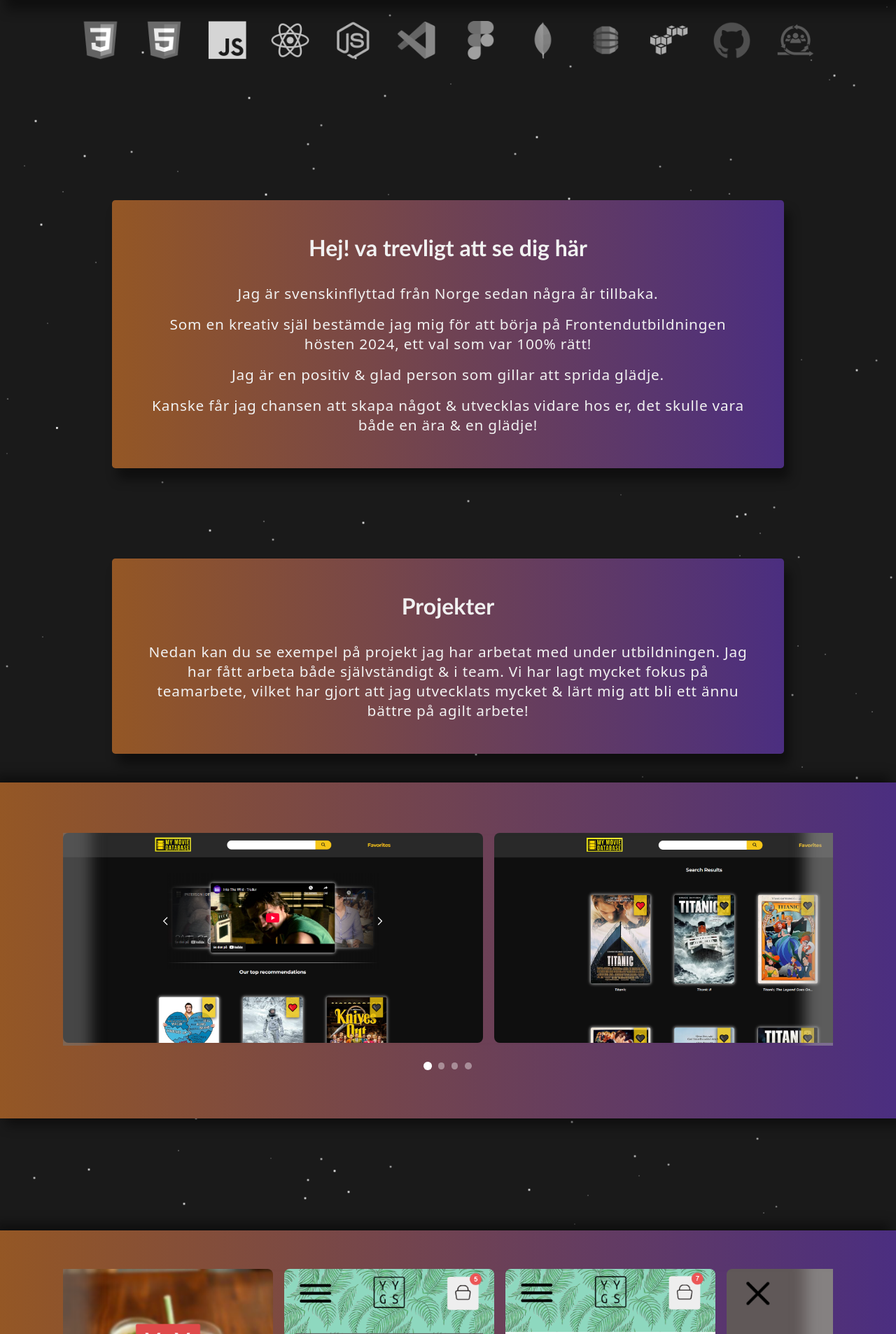
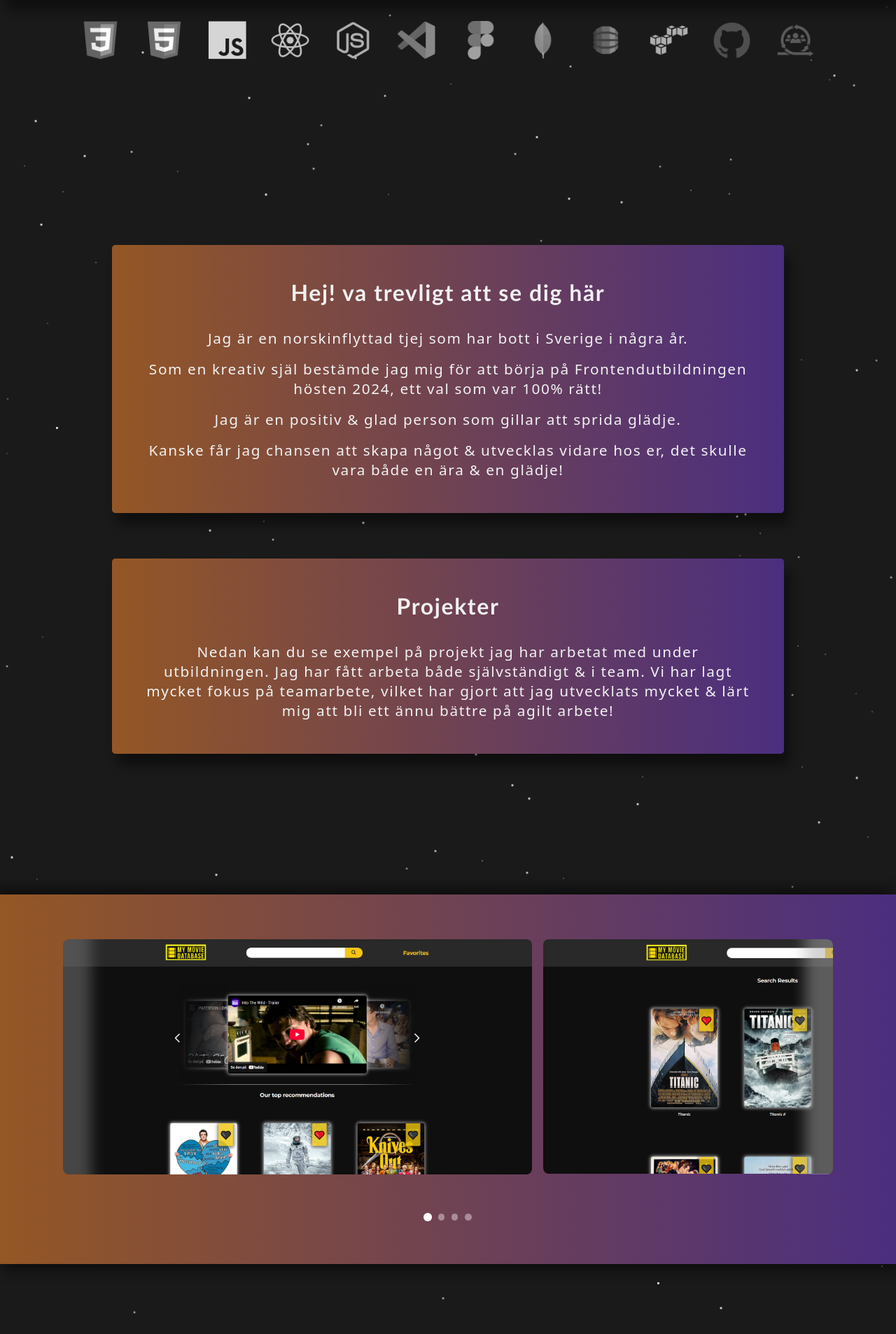
Before and after one commit to Welene/Portfolio, a React (Vite) app: page / in a window 1280 px wide. Shown: the part 722-2628 px from the top of the page at 70% size. Built offline with nearby package versions, Linux system fonts and the light colour scheme.

Commit message:
fixed minor CSS details

```diff
--- a/src/components/Article.css
+++ b/src/components/Article.css
@@ -30,5 +30,4 @@
 		sans-serif;
 	font-size: 1.3rem;
 	color: rgb(241, 241, 241);
-	letter-spacing: 0.05rem;
 }
--- a/src/components/EmblaCarousel.css
+++ b/src/components/EmblaCarousel.css
@@ -5,7 +5,7 @@
 	display: flex;
 }
 .embla__slide {
-	flex: 0 0 100%;
+	flex: 0 0 auto;
 	min-width: 0;
 }
 
@@ -27,5 +27,6 @@
 .embla__slide-img {
 	max-width: 100%;
 	max-height: 100%;
-	object-fit: contain; /* keeps aspect ratio */
+	object-fit: contain;
+	display: block;
 }
--- a/src/components/Main.jsx
+++ b/src/components/Main.jsx
@@ -4,16 +4,13 @@ import IconContainer from './IconContainer';
 import Email from '../assets/contact/email.png';
 import Instagram from '../assets/contact/instagram.png';
 import Linkedin from '../assets/contact/linkedin.png';
-import Phone from '../assets/contact/smartphone.png';
 
 import gitIcon from '../assets/icons/github.png';
 import Photo from '../assets/icons/photo.png';
 import Draw from '../assets/icons/draw.png';
 
 import { EmblaCarousel } from './EmblaCarousel';
-import Article from './Article';
 
-// Import all camera photos
 import photo1 from '../assets/photos/1.jpg';
 import photo2 from '../assets/photos/2.jpg';
 import photo3 from '../assets/photos/3.jpg';
@@ -21,7 +18,6 @@ import photo11 from '../assets/photos/11.jpg';
 import photo6 from '../assets/photos/6.jpg';
 import photo7 from '../assets/photos/7.jpg';
 
-// Import all project photos (phone)
 import project1 from '../assets/projects/1.png';
 import project2 from '../assets/projects/2.png';
 import project3 from '../assets/projects/3.png';
@@ -30,7 +26,6 @@ import project5 from '../assets/projects/5.png';
 import project6 from '../assets/projects/6.png';
 import project1a from '../assets/projects/1a.png';
 
-// Import all project photos (desktop)
 import projectA from '../assets/projects/a.png';
 import projectB from '../assets/projects/b.png';
 import projectC from '../assets/projects/c.png';
@@ -38,7 +33,6 @@ import projectD from '../assets/projects/d.png';
 
 const Spacer = ({ height = '1rem' }) => <div style={{ height }} />;
 
-// Arrays using imports
 const cameraPhotos = [photo1, photo2, photo3, photo11, photo6, photo7];
 
 const projectPhotosPhone = [
@@ -66,8 +60,8 @@ function Main() {
 						title="Hej! va trevligt att se dig här"
 						text={
 							<>
-								Jag är svenskinflyttad från Norge sedan några år
-								tillbaka.
+								Jag är en norskinflyttad tjej som har bott i
+								Sverige i några år.
 								<Spacer height="1rem" />
 								Som en kreativ själ bestämde jag mig för att
 								börja på Frontendutbildningen hösten 2024, ett
@@ -117,9 +111,6 @@ function Main() {
 					<section className="other-section">
 						<article className="other-section__content">
 							<h3 className="other-section__heading">Annat</h3>
-							<p className="other-section__txt">
-								Kolla mina andra projekt:
-							</p>
 						</article>
 
 						<figure className="icon-container__other">
@@ -176,7 +167,7 @@ function Main() {
 								Kontakt
 							</h3>
 							<p className="contact-section__txt">
-								Hör gärna av dig till mig!
+								Hör gärna av dig till mig:
 							</p>
 						</article>
 
--- a/src/index.css
+++ b/src/index.css
@@ -6,6 +6,7 @@
 
 body {
 	background-color: rgb(26, 26, 26);
+	letter-spacing: 0.1rem;
 }
 
 .intro_screen__title {
@@ -44,7 +45,7 @@ body {
 		width: 0;
 	}
 	to {
-		width: 26ch;
+		width: 27ch;
 	}
 }
 
@@ -152,11 +153,14 @@ main {
 
 .embla {
 	max-width: 1100px;
+	border-radius: 0.5rem;
 }
 
 .embla__viewport {
 	position: relative;
 	overflow: hidden;
+	border-radius: 0.5rem;
+	margin-bottom: 3rem;
 }
 
 .embla__viewport:before {
@@ -165,20 +169,15 @@ main {
 	position: absolute;
 	inset: 0;
 	pointer-events: none;
-
+	border-radius: 0.3rem;
 	box-shadow: inset 60px 0 20px -20px rgba(114, 114, 114, 0.562),
 		inset -60px 0 20px -20px rgba(170, 170, 170, 0.5);
 }
 
-#group-1 {
-	gap: 2;
-}
-
 #group-1 > .top_layer {
-	margin-top: 18rem;
+	margin-top: 22rem;
 	display: flex;
 	flex-direction: column;
-	gap: 2rem;
 }
 
 #group-2 {
@@ -190,12 +189,12 @@ main {
 	box-shadow: 8px 10px 16px hsla(0, 0%, 0%, 0.445),
 		-8px -10px 16px hsla(0, 0%, 0%, 0.445);
 	display: flex;
-	margin-top: 20rem;
+	margin-top: 30rem;
 	justify-content: center;
 	align-items: center;
 	padding: 1.6rem;
 	padding-bottom: 1rem;
-	height: 30rem;
+	height: 33rem;
 	width: 100%;
 	background: linear-gradient(to right, #c76617ad, #6439b3a6);
 	background: linear-gradient(to right, #945725, #4b2e80);
@@ -205,9 +204,9 @@ main {
 	background-color: rgb(5, 5, 5);
 	box-shadow: 8px 10px 16px hsla(0, 0%, 0%, 0.445),
 		-8px -10px 16px hsla(0, 0%, 0%, 0.445);
-	margin-top: 60rem;
+	margin-top: 75rem;
 	display: flex;
-	height: 50rem;
+	height: 52rem;
 	justify-content: center;
 	align-items: center;
 	padding: 1.6rem;
@@ -218,7 +217,7 @@ main {
 }
 
 .mid_layer--over .embla__slide {
-	max-width: 600px;
+	max-width: 670px;
 	height: 100%;
 }
 
@@ -232,7 +231,7 @@ main {
 }
 
 #group-3 {
-	margin-top: 50rem;
+	margin-top: 50.5rem;
 }
 
 #group-3 img {
@@ -250,57 +249,6 @@ main {
 	min-height: 700px;
 }
 
-.contact-section {
-	box-shadow: 8px 16px 16px hsla(0, 0%, 0%, 0.445);
-	background-color: rgba(169, 115, 182, 0.6);
-	border-radius: 0.3rem;
-	display: flex;
-	flex-direction: column;
-	align-items: center;
-	justify-content: center;
-	text-align: center;
-	min-width: 60rem;
-	min-height: 18rem;
-	gap: 4rem;
-	background: linear-gradient(to right, #c76617ad, #6439b3a6);
-	background: linear-gradient(to right, #945725, #4b2e80);
-}
-
-.contact-section__heading {
-	font-family: 'Gill Sans', 'Gill Sans MT', Calibri, 'Trebuchet MS',
-		sans-serif;
-	font-size: 2rem;
-	font-style: bold;
-	color: rgb(241, 241, 241);
-}
-
-.contact-section__txt {
-	font-family: system-ui, -apple-system, BlinkMacSystemFont, 'Segoe UI',
-		Roboto, Oxygen, Ubuntu, Cantarell, 'Open Sans', 'Helvetica Neue',
-		sans-serif;
-	font-size: 1.3rem;
-	color: rgb(241, 241, 241);
-	letter-spacing: 0.05rem;
-}
-
-.icon-container__contact {
-	width: 100%;
-	height: auto;
-	display: flex;
-	justify-content: space-evenly;
-}
-
-.icon-container__icon--contact {
-	width: 3rem;
-	height: 3rem;
-	transition: transform 0.5s ease;
-	cursor: pointer;
-}
-
-.icon-container__icon--contact:hover {
-	transform: scale(1.3);
-}
-
 .other-section {
 	box-shadow: 8px 16px 16px hsla(0, 0%, 0%, 0.445);
 	background-color: rgba(169, 115, 182, 0.6);
@@ -312,7 +260,7 @@ main {
 	text-align: center;
 	min-width: 60rem;
 	min-height: 18rem;
-	gap: 4rem;
+	gap: 2rem;
 	background: linear-gradient(to right, #c76617ad, #6439b3a6);
 	background: linear-gradient(to right, #945725, #4b2e80);
 }
@@ -323,6 +271,7 @@ main {
 	font-size: 2rem;
 	font-style: bold;
 	color: rgb(241, 241, 241);
+	padding-bottom: 2rem;
 }
 
 .other-section__txt {
@@ -331,13 +280,13 @@ main {
 		sans-serif;
 	font-size: 1.3rem;
 	color: rgb(241, 241, 241);
-	letter-spacing: 0.05rem;
 }
 
 .icon-container__other {
 	width: 100%;
 	height: auto;
 	display: flex;
+	margin-left: 1.1rem;
 	justify-content: space-evenly;
 }
 
@@ -357,6 +306,58 @@ main {
 	font-family: 'Gill Sans', 'Gill Sans MT', Calibri, 'Trebuchet MS',
 		sans-serif;
 	font-size: 1.2rem;
+}
+
+.contact-section {
+	box-shadow: 8px 16px 16px hsla(0, 0%, 0%, 0.445);
+	background-color: rgba(169, 115, 182, 0.6);
+	border-radius: 0.3rem;
+	display: flex;
+	flex-direction: column;
+	align-items: center;
+	justify-content: center;
+	text-align: center;
+	min-width: 60rem;
+	min-height: 18rem;
+	margin-top: 3rem;
+	gap: 4rem;
+	background: linear-gradient(to right, #c76617ad, #6439b3a6);
+	background: linear-gradient(to right, #945725, #4b2e80);
+}
+
+.contact-section__heading {
+	font-family: 'Gill Sans', 'Gill Sans MT', Calibri, 'Trebuchet MS',
+		sans-serif;
+	font-size: 2rem;
+	font-style: bold;
+	color: rgb(241, 241, 241);
+	padding-bottom: 2rem;
+}
+
+.contact-section__txt {
+	font-family: system-ui, -apple-system, BlinkMacSystemFont, 'Segoe UI',
+		Roboto, Oxygen, Ubuntu, Cantarell, 'Open Sans', 'Helvetica Neue',
+		sans-serif;
+	font-size: 1.3rem;
+	color: rgb(241, 241, 241);
+}
+
+.icon-container__contact {
+	width: 100%;
+	height: auto;
+	display: flex;
+	justify-content: space-evenly;
+}
+
+.icon-container__icon--contact {
+	width: 3rem;
+	height: 3rem;
+	transition: transform 0.5s ease;
+	cursor: pointer;
+}
+
+.icon-container__icon--contact:hover {
+	transform: scale(1.3);
 }
 
 h1 {
```
